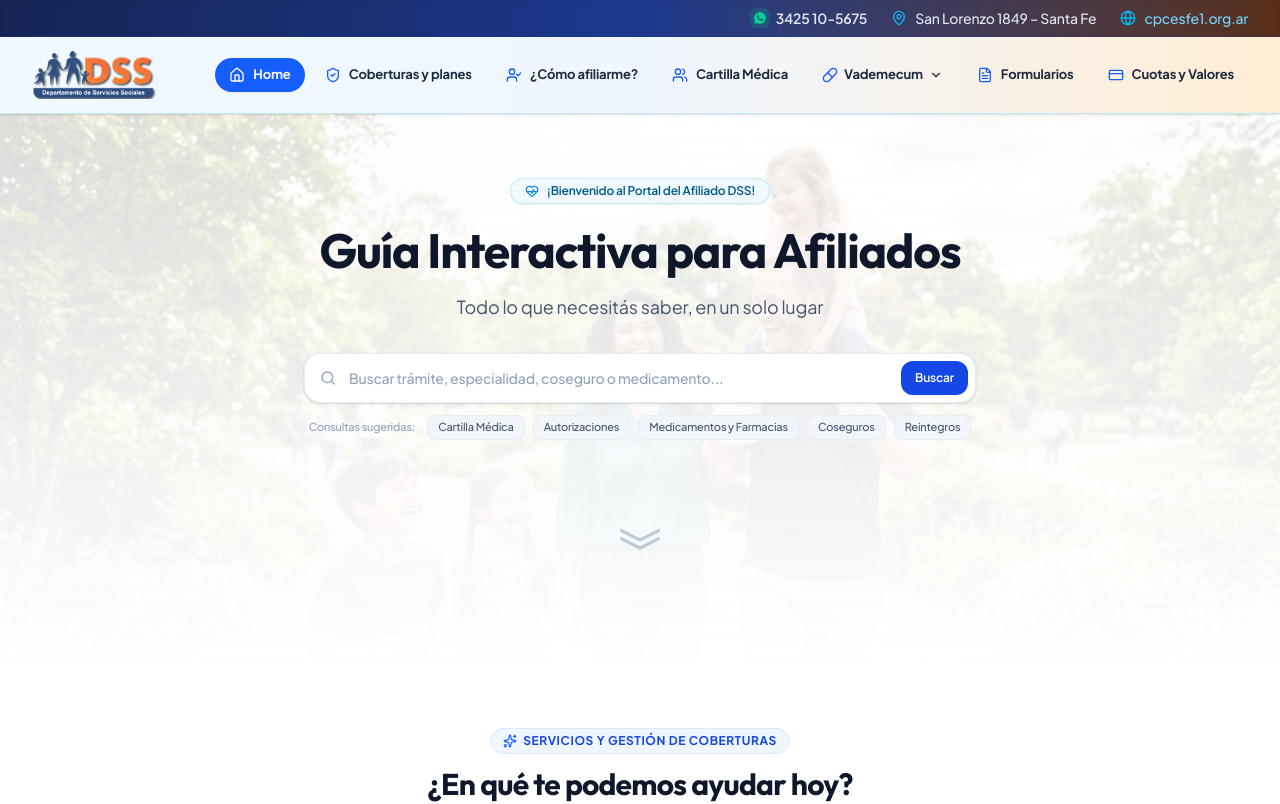
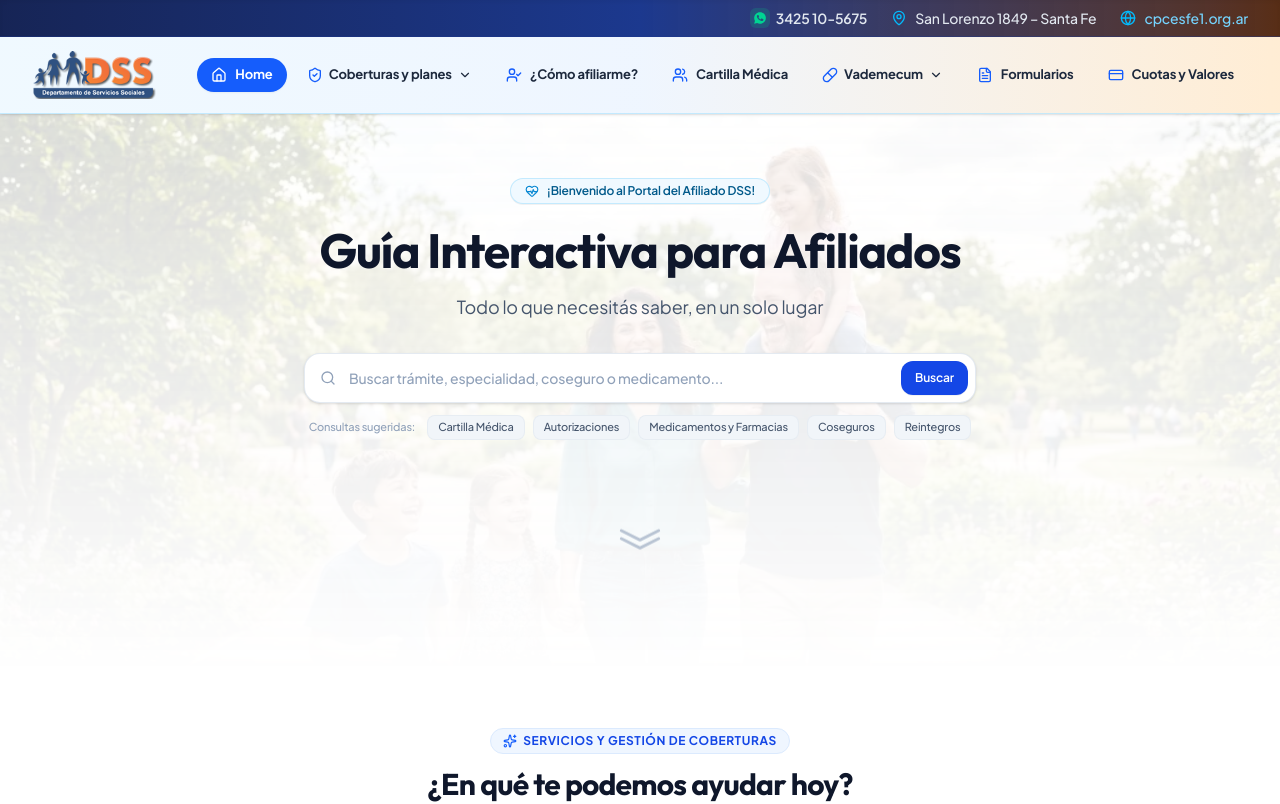
Before and after one commit to KarimServin/guia-interactiva-dss, a Next.js app: page / in a window 1280 px wide. Shown: the top 804 px of the page. Built offline with nearby package versions, Linux system fonts and the light colour scheme.

Commit message:
Convert Coberturas y planes to a dropdown menu

```diff
--- a/src/components/Header.tsx
+++ b/src/components/Header.tsx
@@ -40,6 +40,8 @@ export const Header: React.FC<HeaderProps> = ({ activeTab = 'guia', onSelectNav
   const [isMobileMenuOpen, setIsMobileMenuOpen] = useState(false);
   const [isVademecumDropdownOpen, setIsVademecumDropdownOpen] = useState(false);
   const [isMobileVademecumOpen, setIsMobileVademecumOpen] = useState(false);
+  const [isCoberturasDropdownOpen, setIsCoberturasDropdownOpen] = useState(false);
+  const [isMobileCoberturasOpen, setIsMobileCoberturasOpen] = useState(false);
   const router = useRouter();
 
   const handleNavClick = (id: string) => {
@@ -48,8 +50,10 @@ export const Header: React.FC<HeaderProps> = ({ activeTab = 'guia', onSelectNav
     } else if (id === 'guia') {
       router.push('/');
     } else if (id === 'vademecum') {
-      // Toggle dropdown instead of default route
       setIsVademecumDropdownOpen(!isVademecumDropdownOpen);
+      return;
+    } else if (id === 'coberturas-planes') {
+      setIsCoberturasDropdownOpen(!isCoberturasDropdownOpen);
       return;
     } else if (id === 'cuotas') {
       router.push('/cuotas');
@@ -123,9 +127,55 @@ export const Header: React.FC<HeaderProps> = ({ activeTab = 'guia', onSelectNav
           {NAV_ITEMS.map((item) => {
             const Icon = item.icon;
             const isVademecum = item.id === 'vademecum';
+            const isCoberturas = item.id === 'coberturas-planes';
             const isActive = isVademecum
               ? activeTab.startsWith('vademecum')
               : activeTab === item.id;
+
+            if (isCoberturas) {
+              return (
+                <div
+                  key={item.id}
+                  className="relative"
+                  onMouseEnter={() => setIsCoberturasDropdownOpen(true)}
+                  onMouseLeave={() => setIsCoberturasDropdownOpen(false)}
+                >
+                  <button
+                    id="nav-coberturas-trigger"
+                    onClick={() => handleNavClick(item.id)}
+                    className={`flex items-center gap-1.5 px-3.5 py-2 text-xs lg:text-[13px] font-bold rounded-full transition-all duration-200 group cursor-pointer ${
+                      isActive
+                        ? 'bg-blue-600 text-white shadow-xs'
+                        : 'text-slate-800 bg-transparent hover:bg-blue-600 hover:text-white'
+                    }`}
+                  >
+                    <Icon className={`w-4 h-4 shrink-0 transition-colors duration-250 ${
+                      isActive ? 'text-white' : 'text-blue-600 group-hover:text-white'
+                    }`} />
+                    <span>{item.label}</span>
+                    <ChevronDown className={`w-3.5 h-3.5 transition-transform duration-250 ${
+                      isCoberturasDropdownOpen ? 'rotate-180' : ''
+                    }`} />
+                  </button>
+
+                  {/* Dropdown Card */}
+                  {isCoberturasDropdownOpen && (
+                    <div className="absolute top-full left-1/2 -translate-x-1/2 mt-1 w-56 bg-white/95 backdrop-blur-md border border-slate-200/80 rounded-2xl shadow-xl py-2 z-50 animate-in fade-in slide-in-from-top-2 duration-200">
+                      <button
+                        onClick={() => {
+                          handleNavClick('coberturas-planes');
+                          setIsCoberturasDropdownOpen(false);
+                        }}
+                        className="w-full text-left px-4 py-2.5 text-[13px] font-bold text-slate-800 hover:bg-blue-50 hover:text-blue-700 transition-colors flex items-center gap-2"
+                      >
+                        <div className="w-1.5 h-1.5 rounded-full bg-blue-600" />
+                        Ver Coberturas
+                      </button>
+                    </div>
+                  )}
+                </div>
+              );
+            }
 
             if (isVademecum) {
               return (
@@ -228,9 +278,45 @@ export const Header: React.FC<HeaderProps> = ({ activeTab = 'guia', onSelectNav
           {NAV_ITEMS.map((item) => {
             const Icon = item.icon;
             const isVademecum = item.id === 'vademecum';
+            const isCoberturas = item.id === 'coberturas-planes';
             const isActive = isVademecum
               ? activeTab.startsWith('vademecum')
               : activeTab === item.id;
+
+            if (isCoberturas) {
+              return (
+                <div key={item.id} className="space-y-1">
+                  <button
+                    onClick={() => setIsMobileCoberturasOpen(!isMobileCoberturasOpen)}
+                    className={`w-full flex items-center justify-between px-4 py-3 text-[13px] font-bold rounded-full transition-all group ${
+                      isActive ? 'bg-blue-50 text-blue-700 font-extrabold' : 'text-slate-800 bg-transparent active:bg-blue-50/50'
+                    }`}
+                  >
+                    <div className="flex items-center gap-3">
+                      <Icon className="w-4.5 h-4.5 text-blue-600 shrink-0" />
+                      <span>{item.label}</span>
+                    </div>
+                    <ChevronDown className={`w-4 h-4 text-slate-400 transition-transform duration-200 ${
+                      isMobileCoberturasOpen ? 'rotate-180' : ''
+                    }`} />
+                  </button>
+                  {isMobileCoberturasOpen && (
+                    <div className="pl-6 space-y-1 animate-in fade-in duration-200">
+                      <button
+                        onClick={() => {
+                          handleNavClick('coberturas-planes');
+                          setIsMobileMenuOpen(false);
+                        }}
+                        className="w-full text-left px-4 py-2.5 text-xs font-bold text-slate-700 hover:text-blue-700 transition-colors flex items-center gap-2"
+                      >
+                        <div className="w-1.5 h-1.5 rounded-full bg-blue-600" />
+                        Ver Coberturas
+                      </button>
+                    </div>
+                  )}
+                </div>
+              );
+            }
 
             if (isVademecum) {
               return (
```
